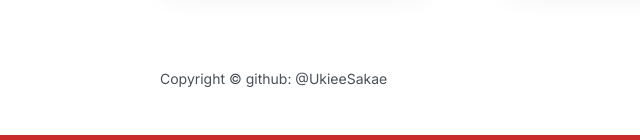
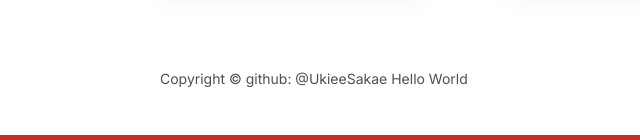
Before and after one commit to Suzukisakae/Fumo-Shop-new, a plain HTML site: page index.html in a window 1280 px wide. Shown: the part 3018-3158 px from the top of the page, 0-640 px from the left. Drawn offline with Linux system fonts and the light colour scheme.

Commit message:
update footer

```diff
--- a/index.html
+++ b/index.html
@@ -525,7 +525,7 @@
         </div>
       </section>
 
-      <footer>Copyright &copy; github: @UkieeSakae</footer>
+      <footer>Copyright &copy; github: @UkieeSakae Hello World </footer>
     </div>
   </body>
 </html>
```
